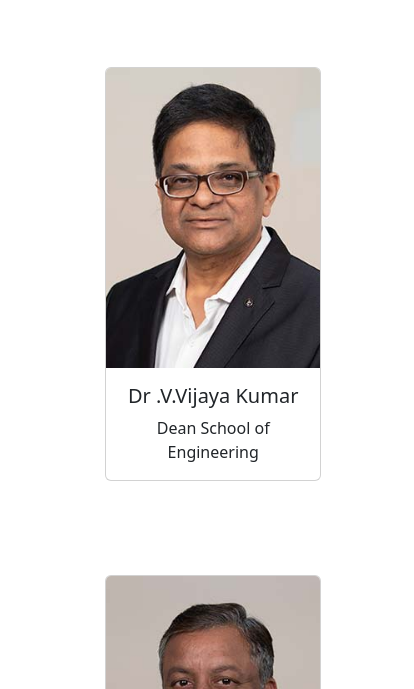
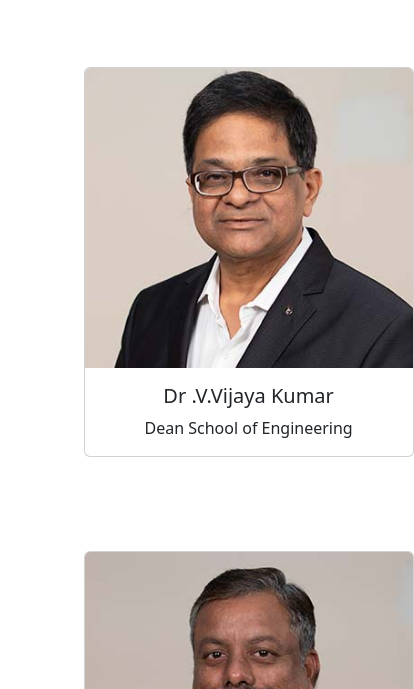
Before and after one commit to gautham1024/incube, a plain HTML site: page ourteam.html in a window 390 px wide. Shown: the part 411-1100 px from the top of the page, 414 px wide, since content can reach past the window. Drawn offline with nearby package versions, Linux system fonts and the light colour scheme.

Commit message:
Updated ourteam.css

```diff
--- a/ourteam.css
+++ b/ourteam.css
@@ -97,8 +97,8 @@ footer{
         margin-right: 100px;
     }
     .card{
-        margin-left: 20%;
-        width:100%;
+        margin-left: 10%;
+        width:350px;
     }
 
     /*footer*/
```
